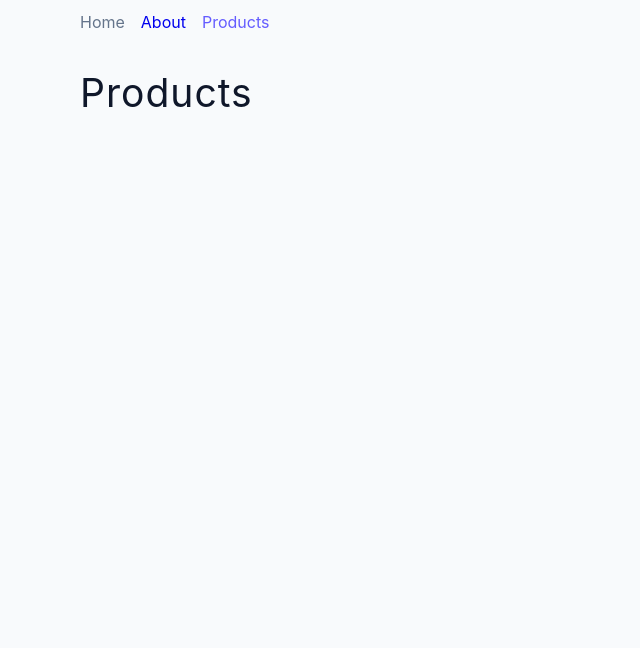
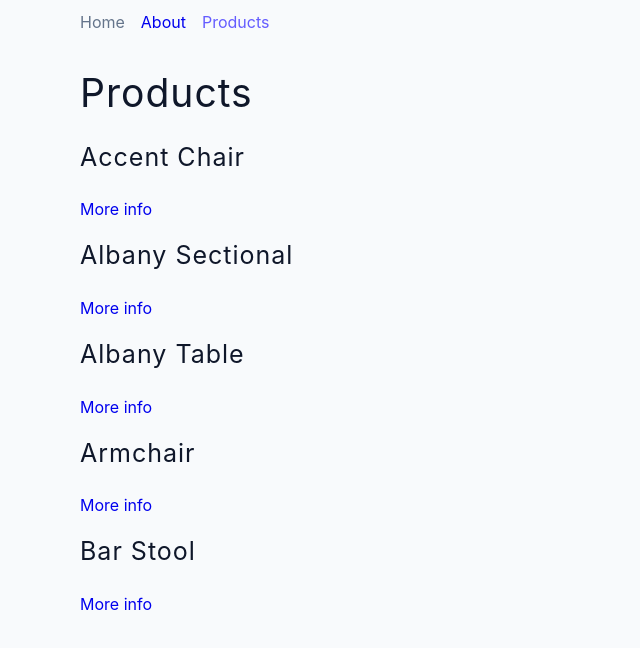
Before and after one commit to naimahassan43/react-router, a React (Create React App) app: page /products in a window 1280 px wide. Shown: the top 648 px of the page, without its empty margins (0-640 px from the left). Built offline with nearby package versions, Linux system fonts and the light colour scheme.

Commit message:
Single product page

```diff
--- a/src/pages/Products.js
+++ b/src/pages/Products.js
@@ -1,8 +1,20 @@
+import { Link } from "react-router-dom";
+import products from "../data";
 const Products = () => {
   return (
     <>
-      <section className='section'>
+      <section className="section">
         <h2>products</h2>
+        <div className="products">
+          {products.map((product) => {
+            return (
+              <article key={product.id}>
+                <h4>{product.name}</h4>
+                <Link to={`/products/${product.id}`}>More info</Link>
+              </article>
+            );
+          })}
+        </div>
       </section>
     </>
   );
--- a/src/pages/SingleProduct.js
+++ b/src/pages/SingleProduct.js
@@ -1,11 +1,15 @@
 import { Link, useParams } from "react-router-dom";
+import products from "../data";
 
 const SingleProduct = () => {
   const { productId } = useParams();
+  const product = products.find((product) => product.id === productId);
+  const { image, name } = product;
   return (
     <section className="section product">
-      <h2>single product id: {productId}</h2>
-      <Link to='/products'>back to products list</Link>
+      <img src={image} alt={name} />
+      <h5> {name}</h5>
+      <Link to="/products" className="btn">back to products list</Link>
     </section>
   );
 };
```
